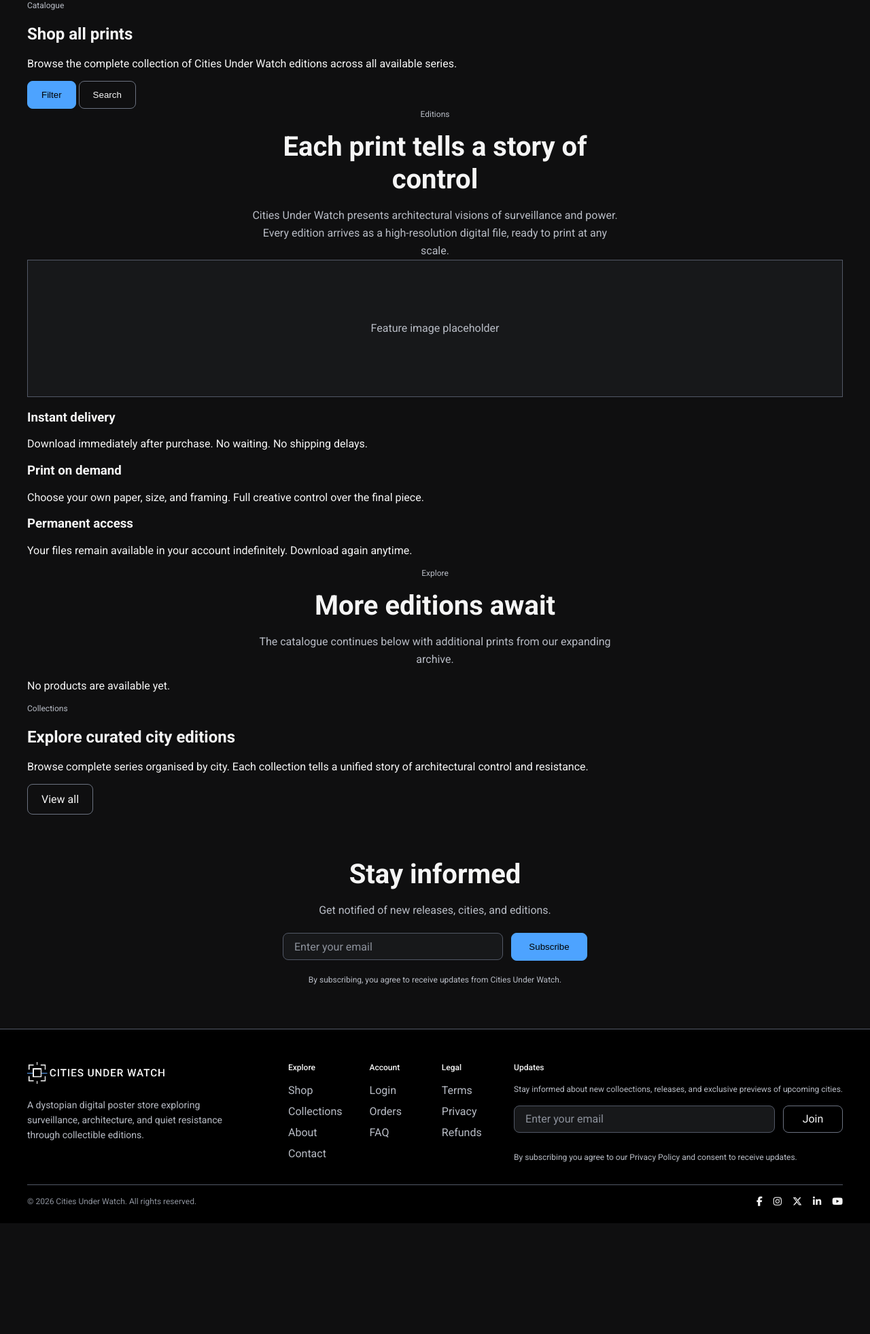
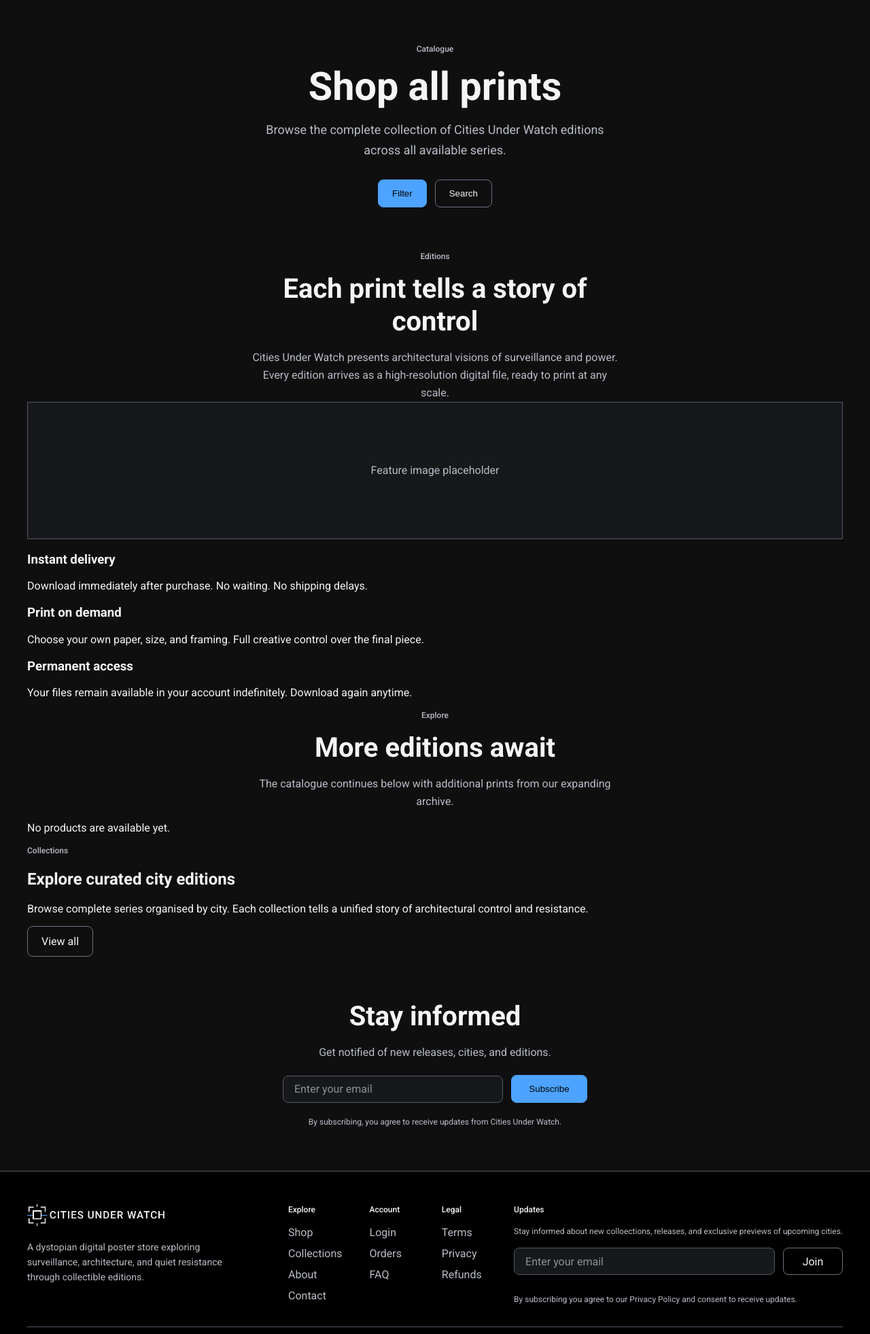
Before and after one commit to creatvie-introvert/cities-under-watch, a Django app: page /catalogue/ in a window 1280 px wide. Shown: the part 119-2081 px from the top of the page at 68% size. Before the commit the page ends 1918 px from the top, so only its background shows below. Run offline with Django 5.2, Linux system fonts and the light colour scheme; data that the repository does not hold is empty; some libraries are stand-ins or nearby versions.

Commit message:
style: add catalogue page header styling

```diff
--- a/static/css/base.css
+++ b/static/css/base.css
@@ -534,6 +534,7 @@ body {
 ========================= */
 
 .home-hero,
+.page-header-section,
 .concept-intro-section,
 .featured-prints-section,
 .narrative-section,
@@ -620,6 +621,7 @@ body {
     color: var(--color-text-secondary);
     font-size: 0.75rem;
     line-height: 1rem;
+    font-weight: 500;
 }
 
 .section-heading h2 {
@@ -635,6 +637,36 @@ body {
     font-size: 1rem;
     line-height: 1.625rem;
     max-width: 34rem;
+}
+
+.page-header {
+    display: flex;
+    flex-direction: column;
+    align-items: center;
+    gap: var(--space-4);
+    text-align: center;
+}
+
+.page-header__title {
+    margin: 0;
+    font-size: 2.5rem;
+    line-height: 3rem;
+    font-weight: 700;
+}
+
+.page-header__text {
+    margin: 0;
+    color: var(--color-text-secondary);
+    font-size: 1.125rem;
+    line-height: 1.875rem;
+}
+
+.page-header__actions {
+    display: flex;
+    align-items: center;
+    justify-content: center;
+    gap: var(--space-3);
+    margin-top: var(--space-2);
 }
 
 .section-image .image-placeholder {
@@ -1042,6 +1074,10 @@ body {
         max-width: 38rem;
     }
 
+    .page-header__text {
+        max-width: 24rem;
+    }
+
     .section-image .image-placeholder {
         min-height: 18rem;
     }
@@ -1312,6 +1348,27 @@ body {
         max-width: 36rem;
     }
 
+    .page-header {
+        gap: var(--space-4);
+        max-width: 40rem;
+        margin-inline: auto;
+    }
+
+    .page-header__title {
+        font-size: 3.6rem;
+        line-height: 4rem;
+    }
+
+    .page-header__text {
+        max-width: 34rem;
+        font-size: 1.125rem;
+        line-height: 1.875rem;
+    }
+
+    .page-header__actions {
+        margin-top: var(--space-3);
+    }
+
     .section-image {
         width: 100%;
     }
```
